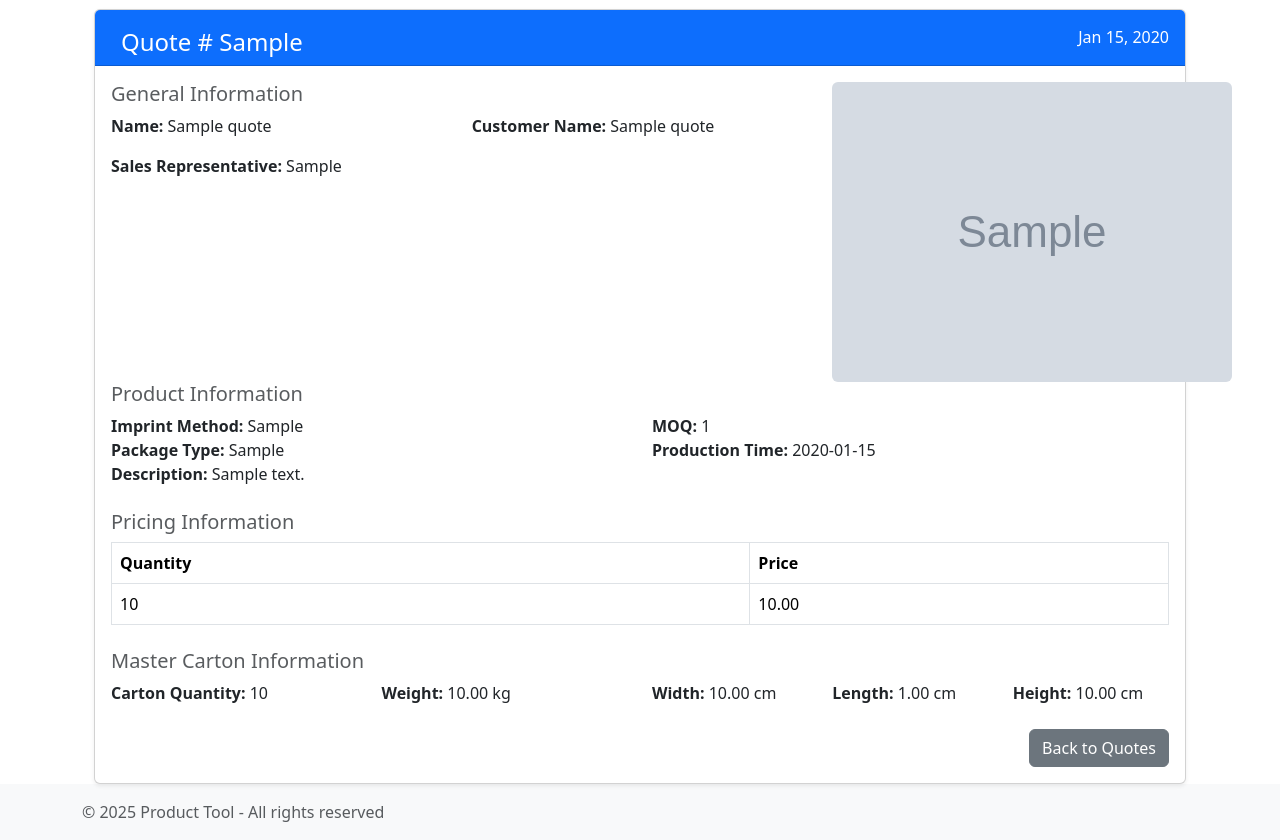
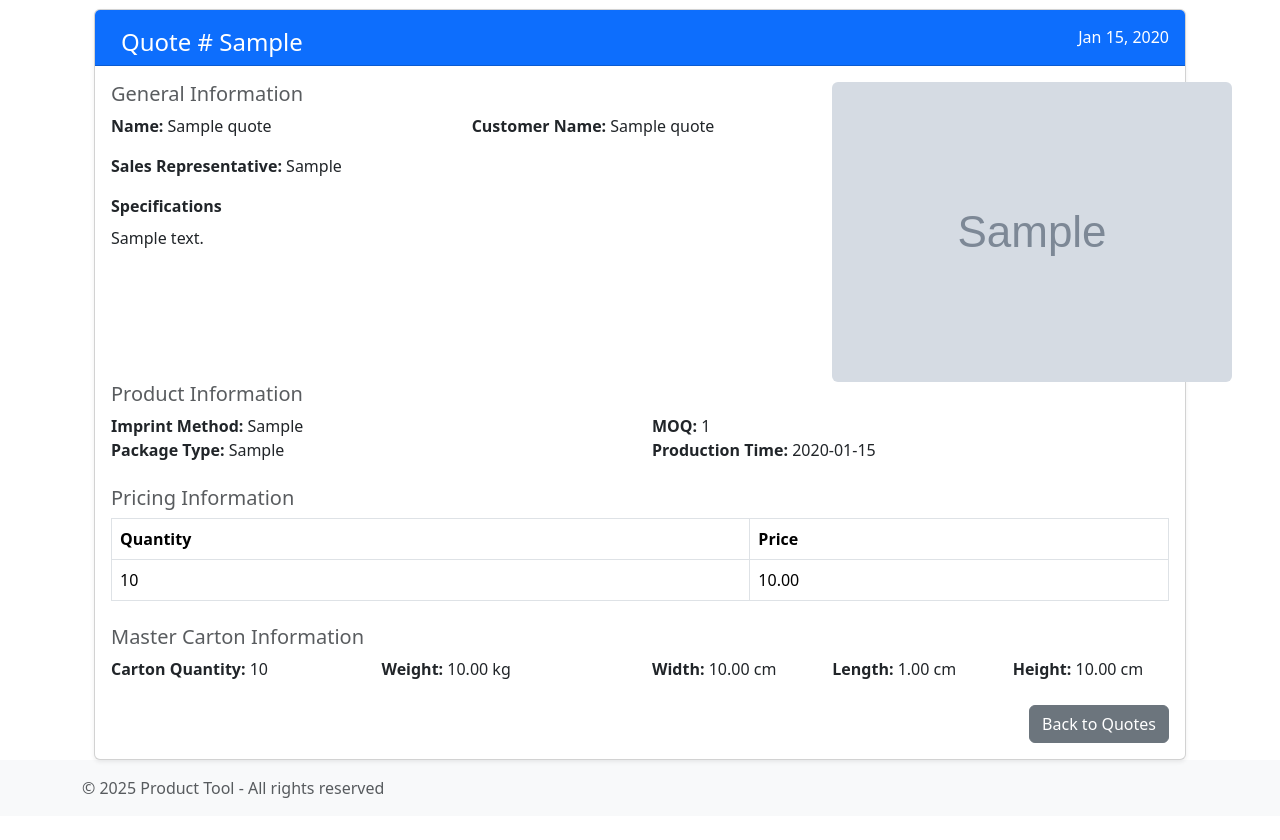
Before and after one commit to alexkharrod/django_ptool, a Django app: page /quotes/view-quote/1/ in a window 1280 px wide. Shown: the part 167-1007 px from the top of the page. After the commit the page ends 965 px from the top, so only its background shows below. Run offline with Django 4.2, Linux system fonts and the light colour scheme; tables that the repository leaves empty hold one stand-in row (values such as "Sample post"); grey boxes marked "Sample" are stand-in pictures; some libraries are stand-ins or nearby versions.

Commit message:
add styling and reposition "specification field"

```diff
--- a/quotes/templates/view_quote.html
+++ b/quotes/templates/view_quote.html
@@ -28,6 +28,13 @@
                             <strong>Sales Representative:</strong> {{ quote.sales_rep }}
                         </div>
                     </div>
+                    <!-- Description Field -->
+                    <div class="row mb-3">
+                        <div class="col-12">
+                            <strong>Specifications</strong>
+                            <p class="mt-2 text-wrap specs">{{ quote.description }}</p>
+                        </div>
+                    </div>
                 </div>
 
                 <!-- Image Section -->
@@ -51,9 +58,6 @@
                 <div class="col-md-6">
                     <strong>Production Time:</strong> {{ quote.production_time }}
                 </div>
-                <div class="col-md-6">
-                    <strong>Description:</strong> {{ quote.description }}
-                </div>
             </div>
 
             <!-- Pricing Information -->
@@ -69,35 +73,32 @@
                     <!-- Always show the first quantity -->
                     <tr>
                         <td>{{ quote.quantity1 }}</td>
-
                         <td>{{ quote.qty1_price }}</td>
                     </tr>
 
                     <!-- Use conditional checks for subsequent quantities -->
-                    {% if quote.quantity2 > quote.quantity1 %}
+                    {% if quote.quantity2 and quote.quantity2 > quote.quantity1 %}
                     <tr>
                         <td>{{ quote.quantity2 }}</td>
-                        <td>{{ quote.qty2_cost }}</td>
                         <td>{{ quote.qty2_price }}</td>
                     </tr>
                     {% endif %}
 
-                    {% if quote.quantity3 > quote.quantity2 %}
+                    {% if quote.quantity3 and quote.quantity3 > quote.quantity2 %}
                     <tr>
                         <td>{{ quote.quantity3 }}</td>
-
                         <td>{{ quote.qty3_price }}</td>
                     </tr>
                     {% endif %}
 
-                    {% if quote.quantity4 > quote.quantity3 %}
+                    {% if quote.quantity4 and quote.quantity4 > quote.quantity3 %}
                     <tr>
                         <td>{{ quote.quantity4 }}</td>
                         <td>{{ quote.qty4_price }}</td>
                     </tr>
                     {% endif %}
 
-                    {% if quote.quantity5 > quote.quantity4 %}
+                    {% if quote.quantity5 and quote.quantity5 > quote.quantity4 %}
                     <tr>
                         <td>{{ quote.quantity5 }}</td>
                         <td>{{ quote.qty5_price }}</td>
--- a/static/styles.css
+++ b/static/styles.css
@@ -1,2 +1,7 @@
 .split-para      { display:block;margin:10px;}
 .split-para span { display:block;float:right;width:50%;margin-left:10px;}
+
+.specs{
+        white-space: pre-wrap; /* Preserves line breaks in text */
+        overflow-wrap: break-word; /* Breaks long words to fit within container */
+    }
```
